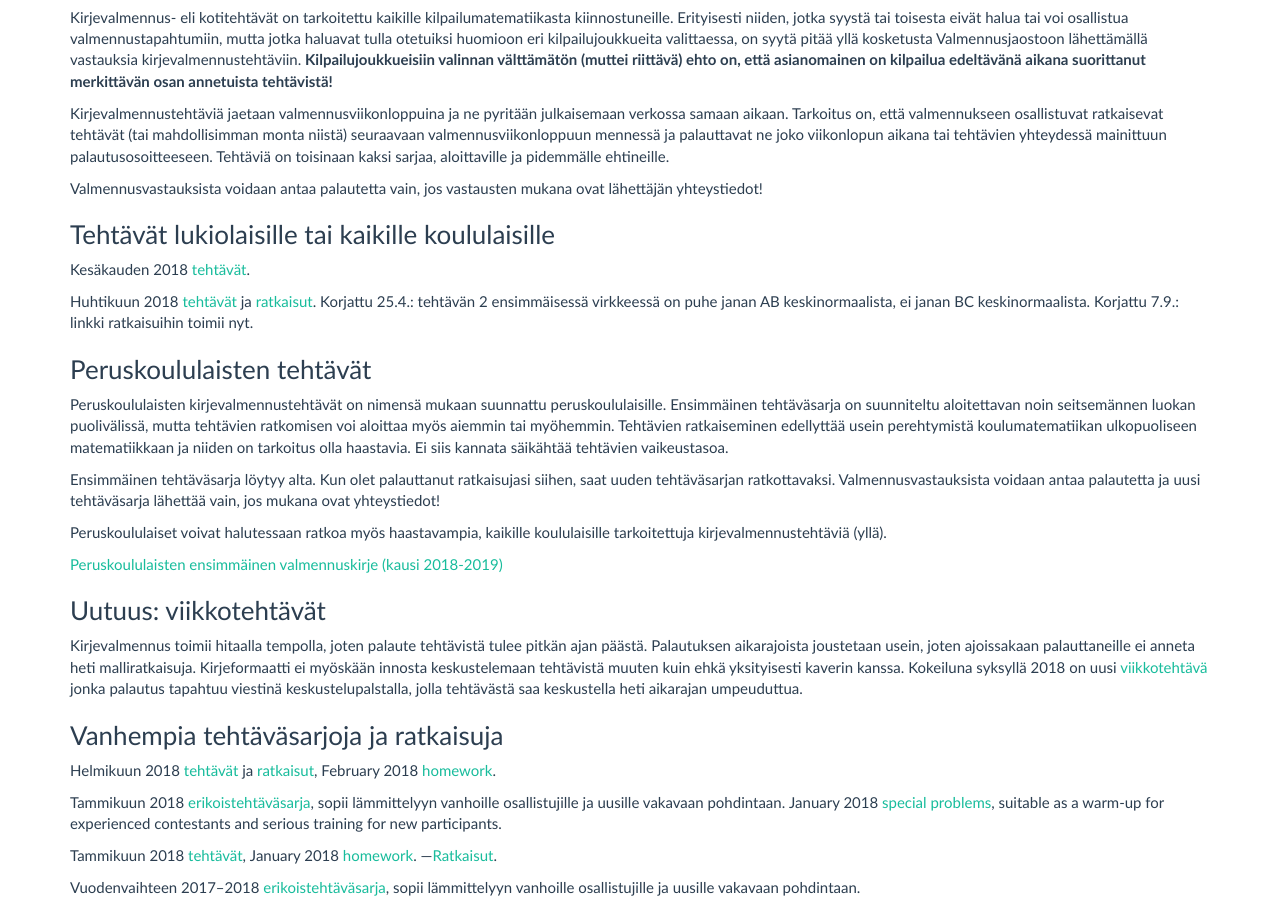
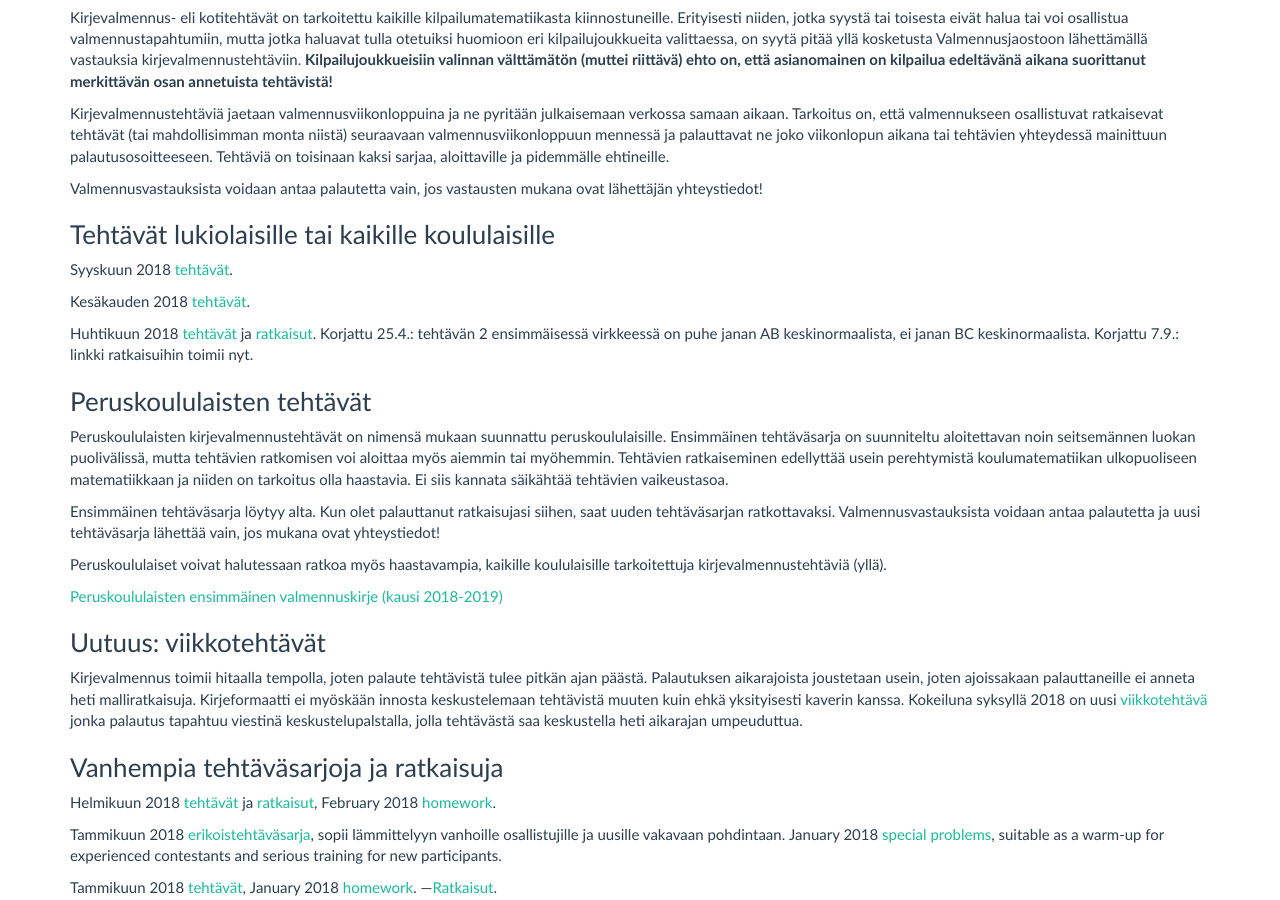
Before and after one commit to matematiikkakilpailut/matematiikkakilpailut.github.io, a Jekyll site: the page built from valmennus/index.md, in a window 1280 px wide and 900 px high, scrolled down 328 px. Built offline with Jekyll 4.4.1, drawn with Linux system fonts in a browser that asks for light colours.

Commit message:
Syyskuun kirje

```diff
--- a/valmennus/index.md
+++ b/valmennus/index.md
@@ -27,6 +27,8 @@ Valmennusvastauksista voidaan antaa palautetta vain, jos vastausten
 mukana ovat lähettäjän yhteystiedot!
 
 ### Tehtävät lukiolaisille tai kaikille koululaisille
+
+Syyskuun 2018 [tehtävät](2018/kirje_2018_09.pdf).
 
 Kesäkauden 2018 [tehtävät](2018/kirje_2018_05.pdf).
 
```
